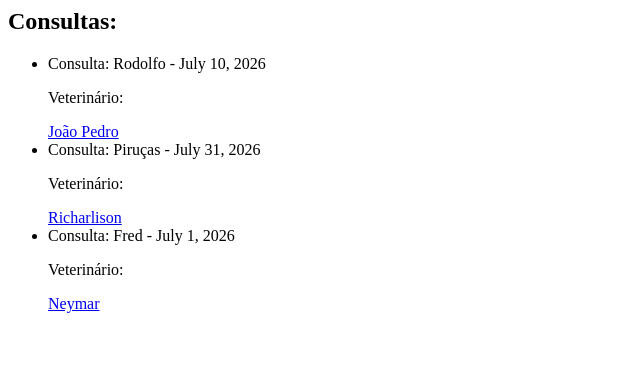
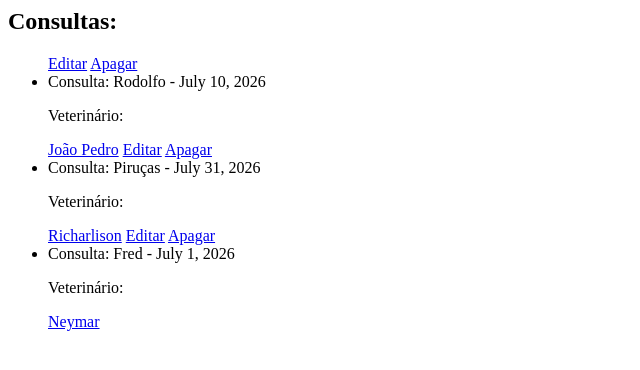
Before and after one commit to a22407006DanielPinto/estudoDjango, a Django app: page /clinica/ in a window 1280 px wide. Shown: the top 370 px of the page, without its empty margins (0-640 px from the left). Run offline with Django 5.2, Linux system fonts and the light colour scheme; data comes from the database, SQL or seed files in the repository.

Commit message:
Alterações

```diff
--- a/clinica/templates/consultas.html
+++ b/clinica/templates/consultas.html
@@ -5,6 +5,8 @@
 
 <ul>
     {% for consulta in consultas %}
+        <a href="/clinica/consulta/editar/{{consulta.id}}/">Editar</a>
+        <a href="/clinica/consulta/apagar/{{consulta.id}}/">Apagar</a>
         <li>Consulta: {{consulta.animal.nome}} - {{consulta.data}}</li>
         <p>Veterinário:</p>
         <a href="{% url 'veterinario_view' consulta.veterinario.id %}">{{consulta.veterinario.nome}}</a>
--- a/clinica/urls.py
+++ b/clinica/urls.py
@@ -4,7 +4,7 @@ from . import views
 urlpatterns=[
     path('', views.consultas_view, name='consultas_view'),
     path('consulta/criar/', views.criar_consulta_view, name='criar_consulta_view'),
-    path('editar/criar/<int:id>/', views.editar_consulta_view, name='editar_consulta_view'),
-    path('apagar/criar/<int:id>/', views.apagar_consulta_view, name='apagar_consulta_view'),
+    path('consulta/editar/<int:id>/', views.editar_consulta_view, name='editar_consulta_view'),
+    path('consulta/apagar/<int:id>/', views.apagar_consulta_view, name='apagar_consulta_view'),
     path('veterinario/<int:id>/', views.veterinario_view, name='veterinario_view'),
 ]
```
